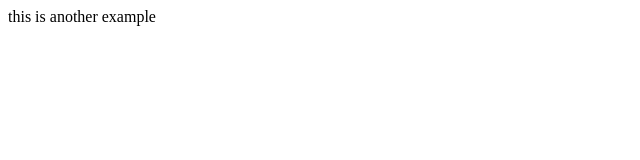
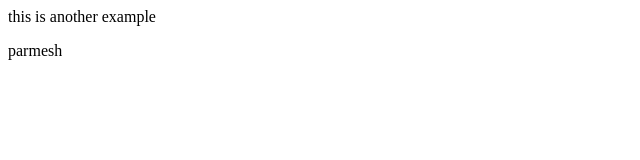
Before and after one commit to TAKCR/TAKCRFun, a plain HTML site: page index.html in a window 1280 px wide. Shown: the full height of the page, 0-640 px from the left. Drawn offline with Linux system fonts and the light colour scheme.

Commit message:
Update index.html

```diff
--- a/index.html
+++ b/index.html
@@ -9,6 +9,6 @@
 </head>
 <body>
     this is another example
-
+<p>parmesh</p>
 </body>
 </html>
```
